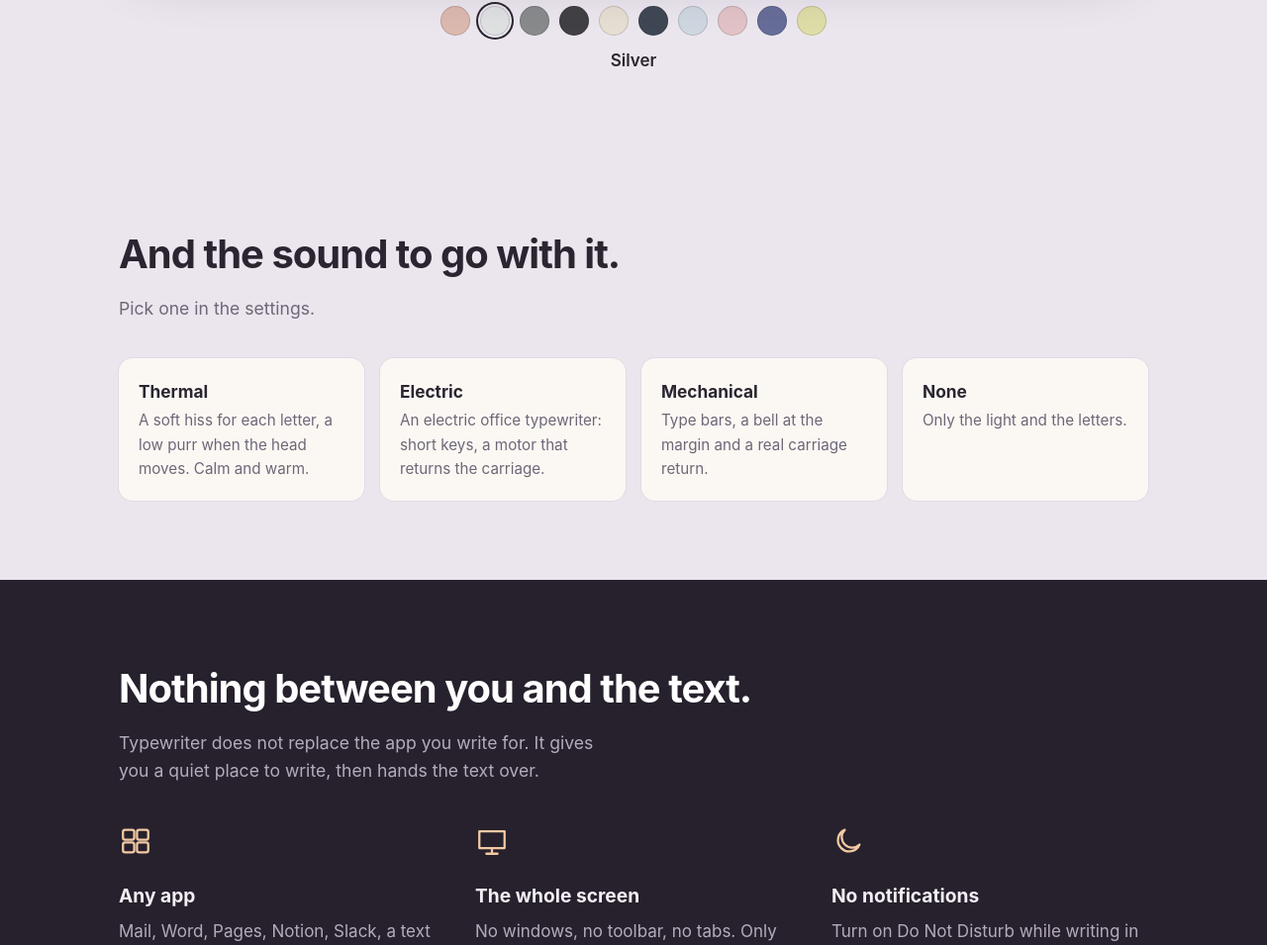
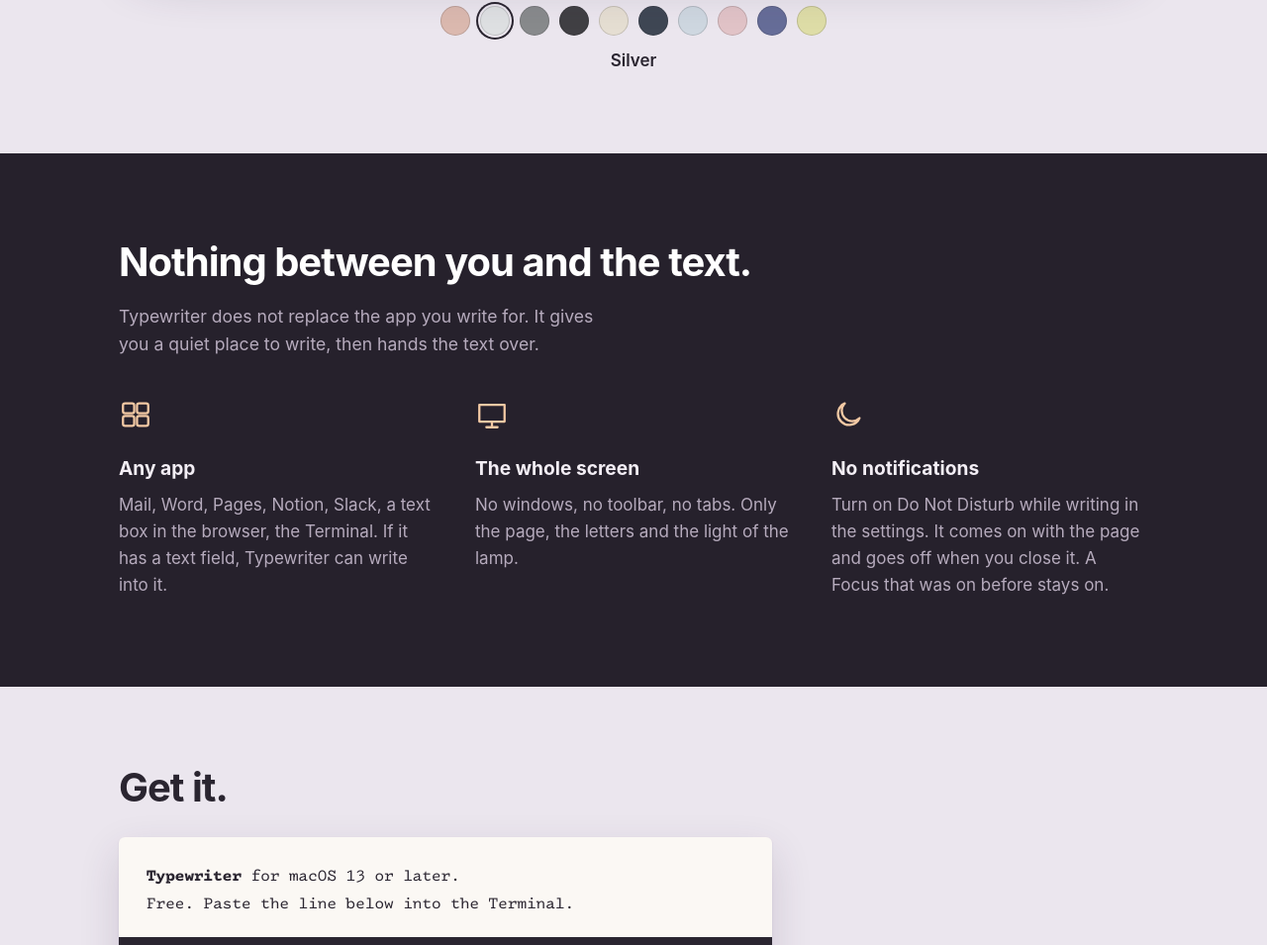
Before and after one commit to fgnass/typewriter, a plain HTML site: page docs/index.html in a window 1280 px wide. Shown: the part 3401-4356 px from the top of the page at 99% size. Drawn offline with Linux system fonts and the light colour scheme.

Commit message:
docs(website): remove the sound section

```diff
--- a/docs/index.html
+++ b/docs/index.html
@@ -147,11 +147,6 @@
   .quote figcaption { margin-top: 22px; color: var(--muted); }
   .quote + .after { margin: 28px auto 0; color: var(--muted); max-width: 52ch; text-align: center; }
 
-  /* ── Sound ── */
-  .sounds { display: grid; grid-template-columns: repeat(4, 1fr); gap: 16px; margin-top: 36px; }
-  .sound { background: var(--paper); border-radius: 14px; padding: 20px; box-shadow: 0 0 0 1px rgba(42, 37, 48, 0.06); }
-  .sound p { color: var(--muted); font-size: 0.95rem; }
-
   /* ── Dark band ── */
   .band { background: var(--night); color: #f3eef5; margin: 0 calc(50% - 50vw); padding: 88px 16px; }
   .band h2 { color: #fff; }
@@ -192,7 +187,6 @@
 
   @media (max-width: 860px) {
     .steps, .usps { grid-template-columns: 1fr; }
-    .sounds { grid-template-columns: repeat(2, 1fr); }
     section { padding: 56px 0; }
     .band { padding: 60px 16px; }
     .mac { margin-top: 40px; }
@@ -278,17 +272,6 @@
       <button type="button" style="--c: #dedda7" data-metal="#dedda7" aria-label="Citrus" aria-pressed="false"></button>
     </div>
     <p class="swatch-name" id="swatch-name" aria-live="polite">Rose Gold</p>
-  </section>
-
-  <section>
-    <h2>And the sound to go with it.</h2>
-    <p class="lead">Pick one in the settings.</p>
-    <div class="sounds">
-      <div class="sound"><h3>Thermal</h3><p>A soft hiss for each letter, a low purr when the head moves. Calm and warm.</p></div>
-      <div class="sound"><h3>Electric</h3><p>An electric office typewriter: short keys, a motor that returns the carriage.</p></div>
-      <div class="sound"><h3>Mechanical</h3><p>Type bars, a bell at the margin and a real carriage return.</p></div>
-      <div class="sound"><h3>None</h3><p>Only the light and the letters.</p></div>
-    </div>
   </section>
 
   <section class="band">
```
